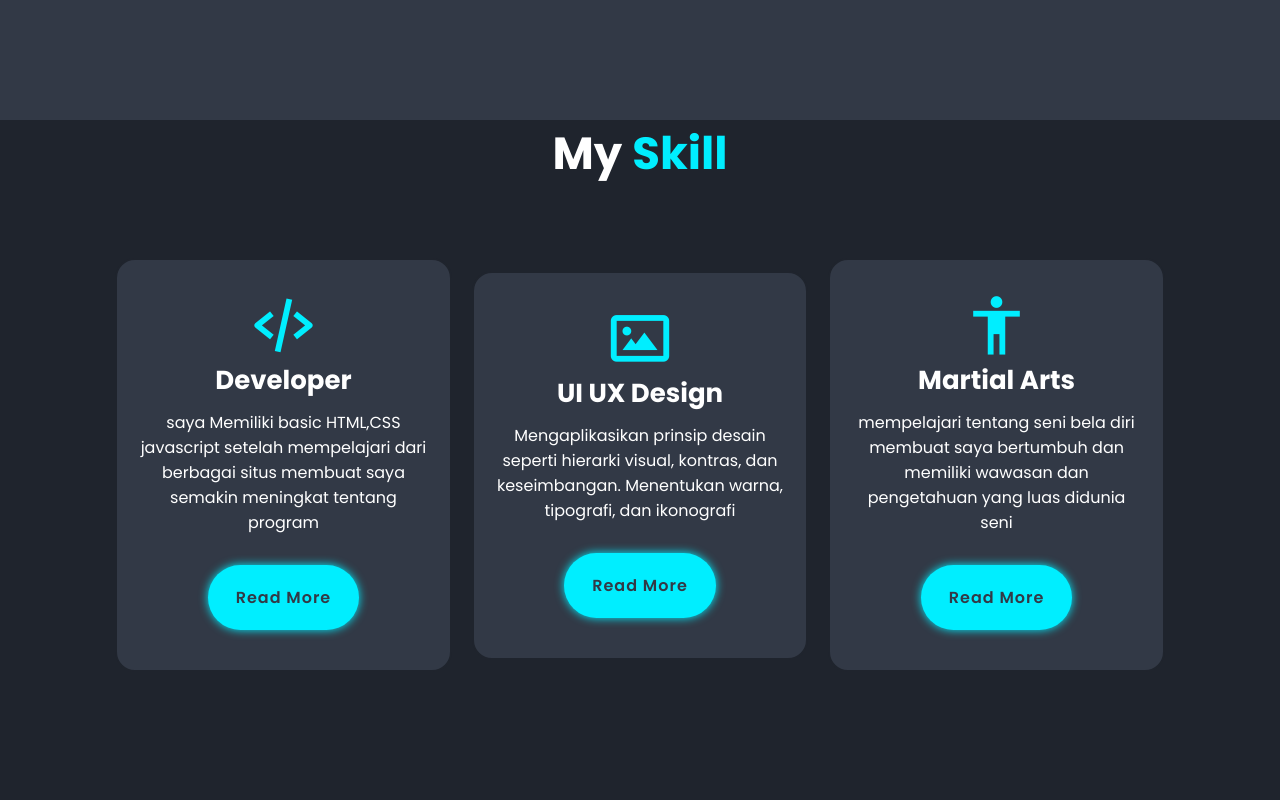
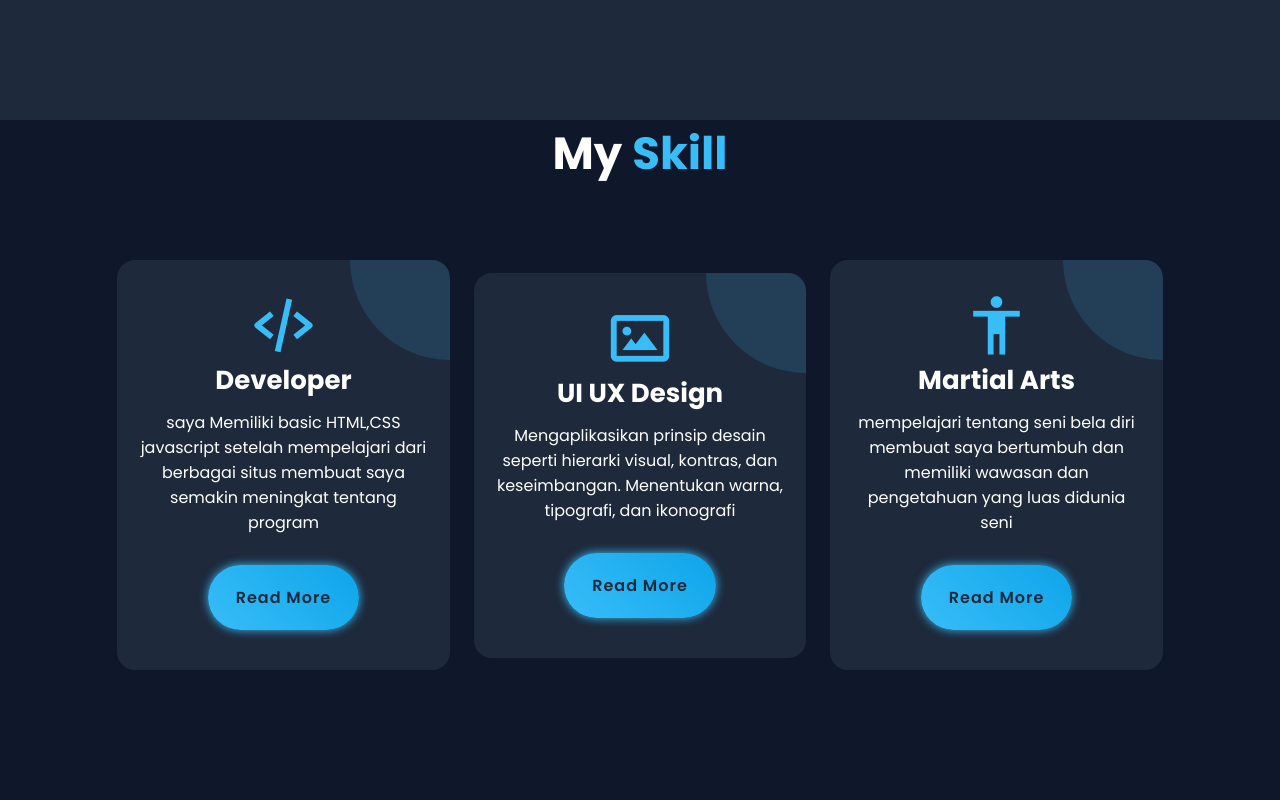
Before and after one commit to Muhamadridhan13/Website-R, a plain HTML site: page index.html in a window 1280 px wide. Shown: the part 1480-2280 px from the top of the page. Drawn offline with nearby package versions, Linux system fonts and the light colour scheme.

Commit message:
Update portfolio

```diff
--- a/css/style.css
+++ b/css/style.css
@@ -12,10 +12,12 @@
 }
 
 :root {
-    --bg-color:  #1f242d;
-    --second-bg-color:  #323946;
+
+    --bg-color: #0f172a;
+    --second-bg-color: #1e293b;
+    --main-color: #38bdf8;
     --text-color:  #fff;
-    --main-color:  #0ef;
+
 }
 
 html {
@@ -41,6 +43,9 @@ section {
     width: 100%;
     padding: 2rem 9%;
     background: var(--bg-color);
+    background: rgba(15,23,42,0.8);
+    backdrop-filter: blur(10px);
+    box-shadow: 0 5px 20px rgba(0,0,0,0.2);
     display: flex;
     justify-content: space-between;
     align-items: center;
@@ -125,6 +130,7 @@ span {
     line-height: 1.3;
 }
 
+
 .Home-content p {
     font-size: 1.6rem;
 }
@@ -153,18 +159,23 @@ span {
 .btn {
     display: inline-block;
     padding: 2rem 2.8rem;
-    background: var(--main-color);
+    background: linear-gradient(
+        45deg,
+        #38bdf8,
+        #0ea5e9
+    );
+    transition: .3s ease;
     border-radius: 4rem;
     box-shadow: 0 0 1rem var(--main-color);
     font-size: 1.6rem;
     color: var(--second-bg-color);
     letter-spacing: .1rem;
     font-weight: 600;
-    transition: .5 ease;
 }
 
-.btn:hover {
-    box-shadow: none;
+.btn:hover{
+    transform: translateY(-5px);
+    box-shadow: 0 10px 25px rgba(56,189,248,.5);
 }
 
 .about {
@@ -178,7 +189,6 @@ span {
 
 
 .heading {
-    text-align: center;
     font-size: 4.5rem;
     display: flex;
     gap: 10px;
@@ -196,7 +206,6 @@ span {
     gap: 10px;
     align-items: center;
     justify-content: center;
-    text-align: center;
     height: 100%; /* Sesuaikan dengan kebutuhan */
     margin: 0 auto;
 }
@@ -275,7 +284,20 @@ span {
     color: var(--main-color);
 }
 
-
+.skill-box{
+    position: relative;
+    overflow: hidden;
+}
+.skill-box::before{
+    content:'';
+    position:absolute;
+    width:200px;
+    height:200px;
+    background:rgba(56,189,248,.15);
+    border-radius:50%;
+    top:-100px;
+    right:-100px;
+}
 .skill-box h3 {
     font-size: 2.6rem;
 }
@@ -296,6 +318,7 @@ span {
 .sertifikat {
     background: var(--second-bg-color);
 }
+
 
 .sertifikat h2 {
     margin-bottom: 4rem;
@@ -320,12 +343,14 @@ span {
 
 .sertifikat-box img {
     width: 100%;
-    transition: .5s ease;
+     transition:0.4s;
 }
 
 .sertifikat-box:hover img {
     width: 100%;
-    transform: scale(1.1);
+    transform:
+        translateY(-10px)
+        scale(1.02);
 
 }
 
```
